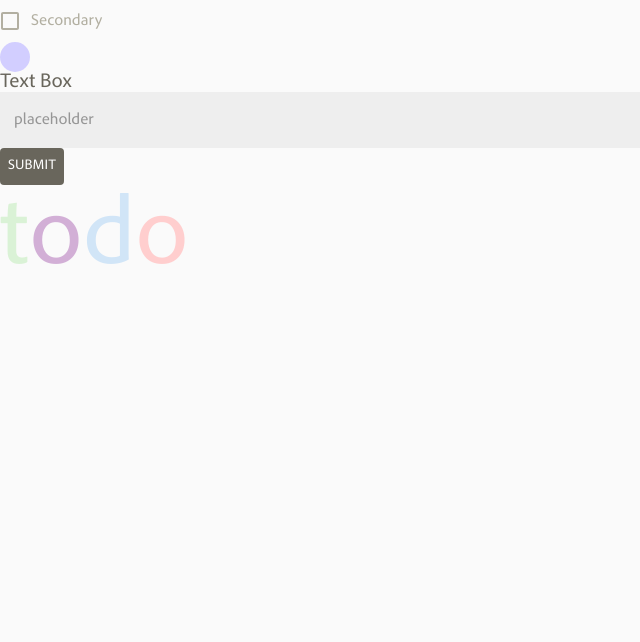
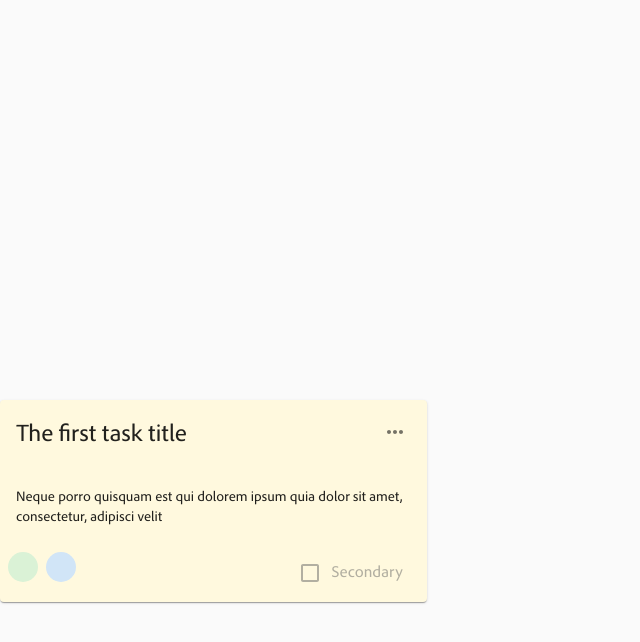
Before and after one commit to nishahs08/todo, a React (Create React App) app: page / in a window 1280 px wide. Shown: the top 642 px of the page, without its empty margins (0-640 px from the left). Built offline with nearby package versions, Linux system fonts and the light colour scheme.

Commit message:
Form and Tags

```diff
--- a/src/App.tsx
+++ b/src/App.tsx
@@ -1,39 +1,51 @@
-import React from 'react';
-import './index.css'
-import {ThemeProvider,createTheme} from '@material-ui/core/styles';
-import {CssBaseline} from '@material-ui/core';
+import React from "react";
+import "./index.css";
+import { ThemeProvider, createTheme, styled } from "@material-ui/core/styles";
+import { CssBaseline, Box } from "@material-ui/core";
 //@ts-ignore
-import AdobeClean from './fonts/AdobeClean/AdobeClean-Regular.woff' ;
+import AdobeClean from "./fonts/AdobeClean/AdobeClean-Regular.woff";
 
-
-import {CustomCheckbox} from './Components/CustomCheckbox'
-import { Tag } from './Components/Tag';
-import { TextBox } from './Components/TextBox';
-import { CustomButton } from './Components/CustomButton';
-import { LandingPage } from './Pages/LandingPage';
+import { CustomCheckbox } from "./Components/CustomCheckbox";
+import { Tag } from "./Components/Tag";
+import { TextBox } from "./Components/TextBox";
+import { CustomButton } from "./Components/CustomButton";
+import { LandingPage } from "./Pages/LandingPage";
+import { Form } from "./Components/Form";
+import {Todo} from "./Components/Todo"
 const theme = createTheme({
   typography: {
-    fontFamily: 'AdobeClean, Arial',
+    fontFamily: "AdobeClean, Arial",
   },
   overrides: {
     MuiCssBaseline: {
-      '@global': {
-        '@font-face': [AdobeClean],
+      "@global": {
+        "@font-face": [AdobeClean],
       },
     },
   },
 });
 
+const Container = styled(Box)({
+  position: "absolute",
+  top: 0,
+  bottom: 0,
+  right: 0,
+  left: 0,
 
+  display: "flex",
+  flexDirection: "column",
+  justifyContent: "center",
+  alignItems: "center",
+});
 function App() {
   return (
     <ThemeProvider theme={theme}>
-       <CssBaseline />
-       <CustomCheckbox/>
-       <Tag color='#d2ceff'/>
-       <TextBox/>
-       <CustomButton/>
-       <LandingPage/>
+      <CssBaseline />
+      {/* <Container>
+        <Form/>
+
+      </Container> */}
+      <Todo/>
     </ThemeProvider>
   );
 }
--- a/src/Components/CustomButton.tsx
+++ b/src/Components/CustomButton.tsx
@@ -1,8 +1,11 @@
 import {Button} from '@material-ui/core';
 
+interface CustomButtomProps{
+ label:string
+}
 
-export const CustomButton = ()=>{
+export const CustomButton:React.FC<CustomButtomProps> = ({label})=>{
     return(
-        <Button style={{backgroundColor:'#69665c',color:'#fff'}}>Submit</Button>
+        <Button style={{backgroundColor:'#69665c',color:'#fff',borderRadius:'10px',textTransform:'none'}} >{label}</Button>
     )
 }
--- /dev/null
+++ b/src/Components/Form.tsx
@@ -0,0 +1,58 @@
+import { Grid, Typography } from "@material-ui/core";
+import { CustomButton } from "./CustomButton";
+import { TextBox } from "./TextBox";
+import { Tag } from "./Tag";
+
+const categories = [
+  { type: "work", color: "#d2ceff" },
+  { type: "study", color: "#d1e5f7" },
+  { type: "entertainment", color: "#ffcece" },
+  { type: "family", color: "#daf2d6" },
+];
+
+const TagsWithLabel=()=>{
+    return(
+        <Grid container direction='row' alignItems='center' style={{ background:'#eeeeee',padding:'2px',borderRadius:'10px'}}>
+        <Grid item  style={{padding:'5px'}}> <Tag color="#d2ceff"/></Grid>
+        <Grid item style={{padding:'5px'}}><Typography>work</Typography></Grid>
+        </Grid>
+    )
+}
+export const Form = () => {
+  return (
+    <Grid container direction="column">
+      <Grid item>
+          <Grid container justifyContent='space-between'>
+              <Grid item>
+              <CustomButton label="Cancel"/>
+              </Grid>
+              <Grid item>
+              <CustomButton label="Add"/>
+              </Grid>
+          </Grid>
+      </Grid>
+      <Grid item>
+        <TextBox label="Title" />
+      </Grid>
+      <Grid item>
+        <TextBox label="Description" />
+      </Grid>
+      <Grid item>
+        <Grid container direction='column'>
+          <Grid item>
+            <Typography>Tags</Typography>
+          </Grid>
+          <Grid item >
+
+        <Grid container direction='row'>
+            <Grid item style={{marginRight:'10px'}}><TagsWithLabel/></Grid>
+              <Grid item style={{marginRight:'10px'}}><TagsWithLabel/></Grid>
+              <Grid item style={{marginRight:'10px'}}><TagsWithLabel/></Grid>
+              <Grid item style={{marginRight:'10px'}}><TagsWithLabel/></Grid>
+        </Grid>
+          </Grid>
+        </Grid>
+      </Grid>
+    </Grid>
+  );
+};
--- a/src/Components/TextBox.tsx
+++ b/src/Components/TextBox.tsx
@@ -15,11 +15,17 @@ const useStyles=makeStyles({
        fontWeight:400
      }
 })
-export const TextBox = () => {
+
+interface TextBoxProps{
+    label:string,
+
+
+}
+export const TextBox :React.FC<TextBoxProps>= ({label}) => {
    const classes=useStyles();
     return (
         <>
-            <InputLabel className={classes.label}>Text Box</InputLabel>
+            <InputLabel className={classes.label}>{label}</InputLabel>
             <TextField className={classes.root} variant='outlined' fullWidth placeholder='placeholder' InputProps={{classes:{notchedOutline:classes.noBorder}}}></TextField>
         </>
     )
--- /dev/null
+++ b/src/Components/Todo.tsx
@@ -0,0 +1,54 @@
+import { makeStyles, Grid, Card, CardHeader, CardActions, CardContent, IconButton, Menu, MenuItem } from '@material-ui/core';
+import { CustomCheckbox } from './CustomCheckbox';
+import { Tag } from './Tag';
+import EditBtn from '@material-ui/icons/MoreHoriz';
+import { useState } from 'react';
+const useStyles = makeStyles({
+    root: {
+
+    }
+})
+export const Todo = () => {
+    const classes = useStyles();
+    const [openMenu, setOpenMenu] = useState<boolean>(false);
+    const [anchorEl, setAnchorEl] = useState<null | HTMLElement>(null);
+
+    const handleClick = (event: React.MouseEvent<HTMLButtonElement>) => {
+        setAnchorEl(event.currentTarget);
+    };
+    const handleClose = () => {
+        setAnchorEl(null);
+    };
+
+    return (
+        <Grid container style={{ marginTop: '400px' }}>
+            <Grid item xs={4}>
+                <Card style={{ backgroundColor: "#fff9de" }}>
+                    <CardHeader action={<IconButton onClick={handleClick}><EditBtn /></IconButton>} title="The first task title" />
+                    <Menu id="simple-menu"
+                        anchorEl={anchorEl}
+                        keepMounted
+                        open={Boolean(anchorEl)}
+                        onClose={handleClose}>
+                        <MenuItem onClick={handleClose}>EDIT</MenuItem>
+                        <MenuItem onClick={handleClose}>DELETE</MenuItem>
+                    </Menu>
+                    <CardContent>Neque porro quisquam est qui dolorem ipsum quia dolor sit amet, consectetur, adipisci velit</CardContent>
+                    <CardActions>
+                        <Grid container justifyContent='space-between'>
+                            <Grid item>
+                                <Grid container spacing={1}>
+                                    <Grid item> <Tag color="#daf2d6"></Tag></Grid>
+                                    <Grid item><Tag color="#d1e5f7"></Tag></Grid>
+                                </Grid>
+                            </Grid>
+                            <Grid item>
+                                <CustomCheckbox />
+                            </Grid>
+                        </Grid>
+                    </CardActions>
+                </Card>
+            </Grid>
+        </Grid>
+    )
+}
--- a/src/Pages/LandingPage.tsx
+++ b/src/Pages/LandingPage.tsx
@@ -1,25 +1,22 @@
-import {Typography,} from '@material-ui/core';
+import { Typography } from "@material-ui/core";
+import {CustomButton} from '../Components/CustomButton'
+const Header = () => (
+  <Typography variant="h1">
+    <span style={{ color: "#daf2d6" }}>t</span>
+    <span style={{ color: "#d2afd6" }}>o</span>
+    <span style={{ color: "#d1e5f7" }}>d</span>
+    <span style={{ color: "#ffcece" }}>o</span>
+  </Typography>
+);
 
-
-const Header =()=>
-(
-
-   <Typography variant='h1'>
-       <span style={{color:'#daf2d6'}}>t</span>
-       <span style={{color:'#d2afd6'}}>o</span>
-       <span style={{color:'#d1e5f7'}}>d</span>
-       <span style={{color:'#ffcece'}}>o</span>
-    </Typography>
-
-)
-
-export const LandingPage=()=>{
-
-
-
-    return(
-        <>
-<Header/>
-</>
-    )
-}
+export const LandingPage = () => {
+  return (
+    <>
+      <Header />
+      <Typography style={{color:'#b2afa1'}}>Neque porro quisquam est qui dolorem ipsum quia dolor sit amet, consectetur, adipisci velit..</Typography>
+      <Typography style={{color:'#b2afa1'}}>There is no one who loves pain itself, who seeks after it and wants to have it, simply because it is pain</Typography>
+      <br/>
+      <CustomButton label="Get Started"></CustomButton>
+    </>
+  );
+};
```
Also changed, not shown: src/Components/Categories.tsx (added).
